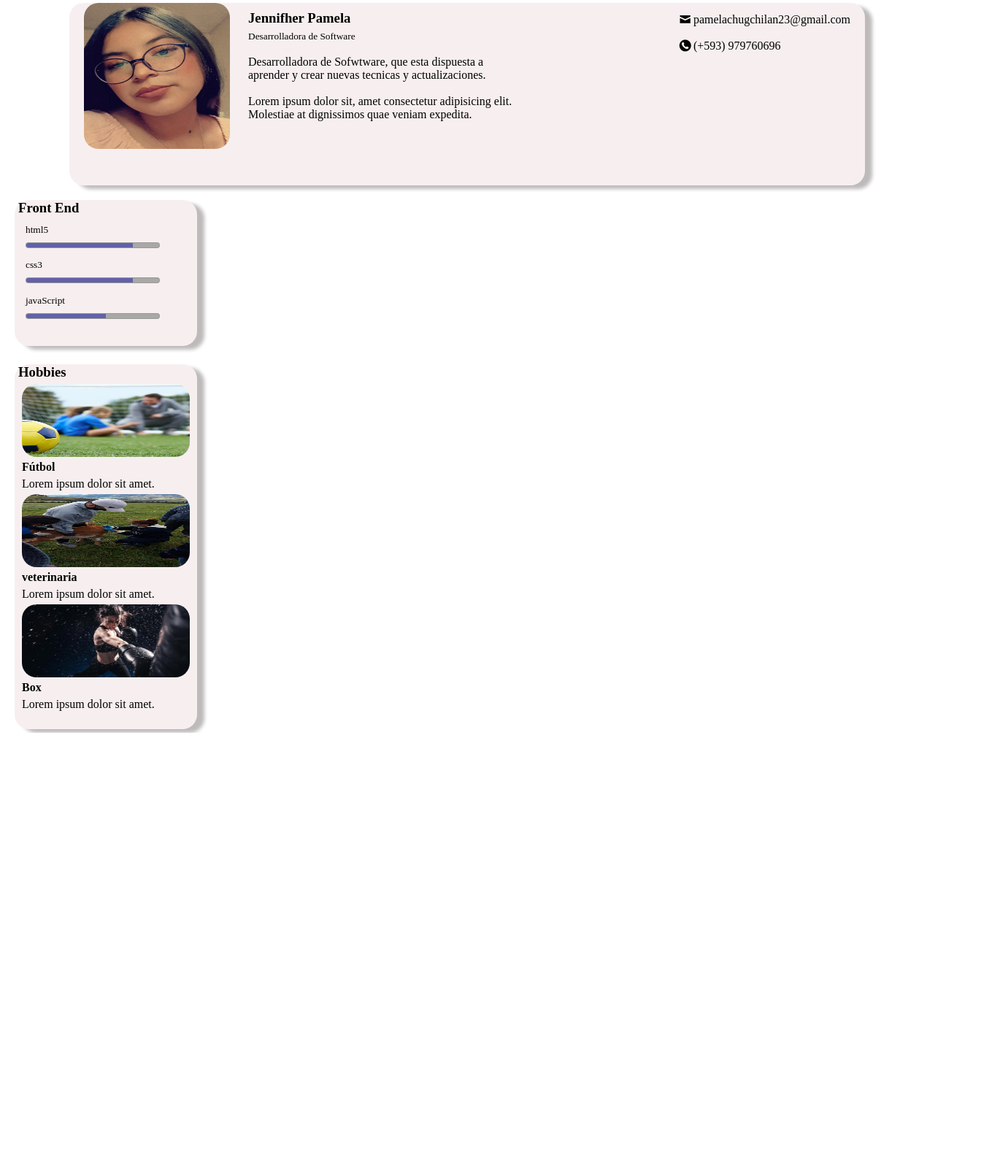
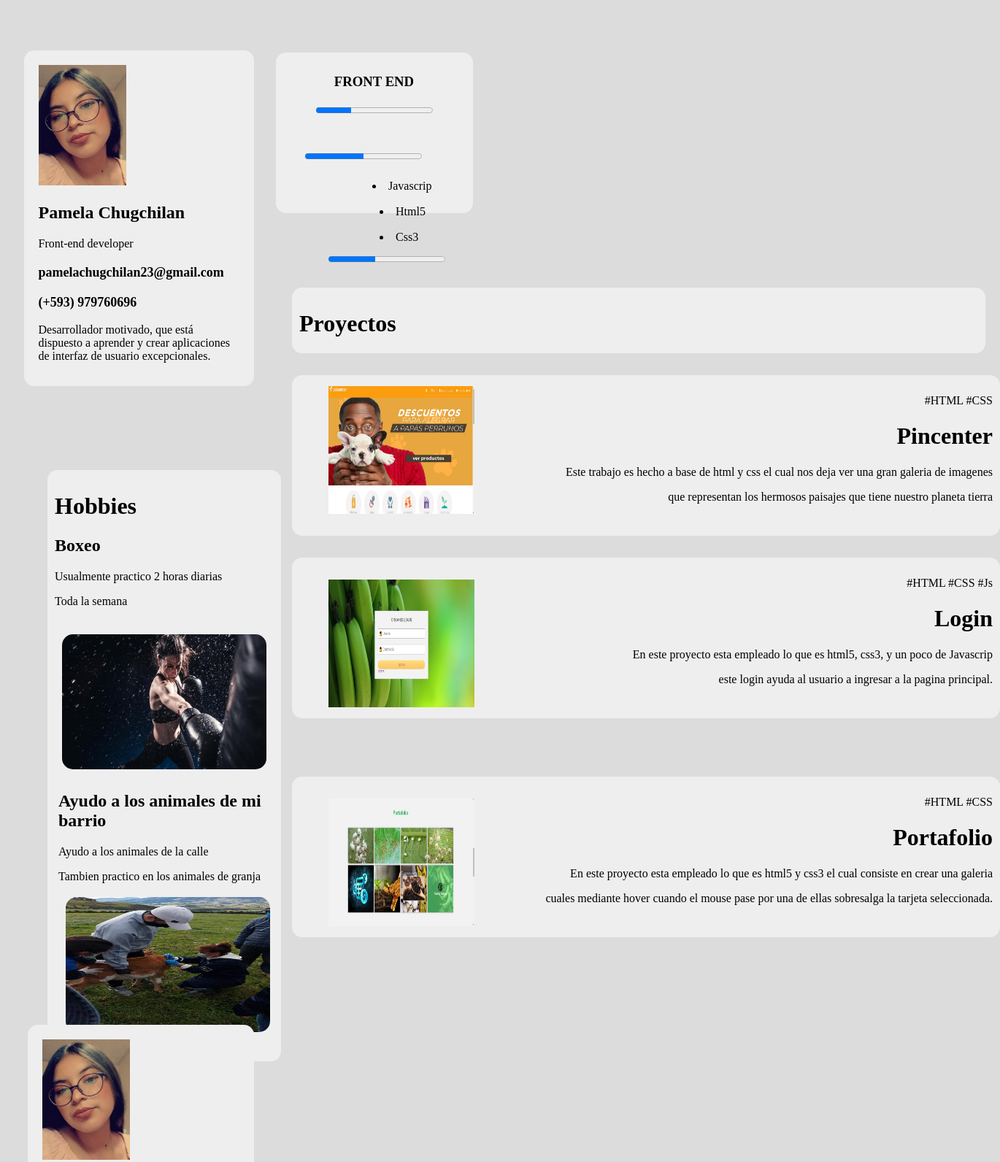
Before and after one commit to jennifher23/reto3, a plain HTML site: page index.html in a window 1280 px wide. Shown: the part 16-1608 px from the top of the page at 73% size, 1370 px wide, since content can reach past the window. Before the commit the page ends 1020 px from the top, so only its background shows below. Drawn offline with Linux system fonts and the light colour scheme.

Commit message:
Index Base

```diff
--- a/estilos.css
+++ b/estilos.css
@@ -1,79 +1,197 @@
-*{
+body{
+    min-height: 100vh;
     margin: 0;
-    padding: 0;
+    background: #DCDCDC;
+    z-index: -1;
+    display: flex;
+    align-items: center;
+    justify-content: center;
 }
-#subgeneral{
-    margin: auto;
-    margin-top: 10px;
-    width: 1090px;
-    height: 250px;
-    background-color: rgb(247, 239, 239);
-    position:relative;
-    z-index: index 1;
-    border-radius: 20px;
-    box-shadow: 10px 5px 5px rgb(189, 186, 186);
+
+.encabezado{
+    position: relative;
+    bottom: 85px;
+    left: -80px;
+    width: 275px;
+    height: 420px;
+    padding: 20px;
+    background: #eeeeee;
+    border-radius: 14px;
+    text-align:left;
 }
-#subgeneral .imagenes{
-    width: 200px;
-    height: 200px;
-    border-radius: 10%;
-    margin-left: 20px;
-    margin-top: 20px;
+
+.encabezado img{
+    width: 120px;
 }
-#subgeneral .parrafos{
-    margin-left: 245px;
-    margin-top: -190px;
-}
-#subgeneral .iconos{
- float: right;
- margin: -40px 20px 0 auto;
-}
-#contenido{
+
+.progress{
+    position: relative;
+    bottom: 202px;
+    left: -50px;
     width: 250px;
     height: 200px;
-    background-color: rgb(247, 239, 239);
-    margin-top: 20px;
-    border-radius: 20px;
-    margin-left: 20px;
-    box-shadow: 10px 5px 5px rgb(189, 186, 186);
+    padding: 10px;
+    background: #eeeeee;
+    border-radius: 14px;
+    text-align:center;
 }
-ul{
-    list-style-type: none;
+
+.progress2{
+    position: relative;
+    left: -280px;
+    bottom: 170px;
 }
-aside{
-    flex-basis: 30%;
+
+.progress3{
+    position: absolute;
+    left: 450px;
+    bottom: 420px;
 }
-aside *{
-    color: #000;
-    text-align: justify;
-    margin-top: 10px;
-    margin: 5px;
+
+.ramas{
+    position: absolute;
+    left: 510px;
+    bottom: 520px;
 }
-/*METER*/
-meter{
-    display: block;
-    width: 80%;
+
+.ramas1{
+    position: absolute;
+    left: 520px;
+    bottom: 485px;
 }
-meter::-webkit-meter-optimum-value{
-    background: none;
-    background-color: rgb(97, 97, 170);
+
+.ramas2{
+    position: absolute;
+    left: 520px;
+    bottom: 450px;
 }
-meter::-webkit-meter-bar{
-    background: none;
-    background-color: rgb(170, 167, 167);
+
+
+.titulo{
+    position: absolute;
+    bottom: 300px;
+    left: 400px;
+    width: 930px;
+    height: 70px;
+    padding: 10px;
+    background: #eeeeee;
+    border-radius: 14px;
+    text-align:left;
 }
-#HOBBIES{
-    width: 250px;
-    height: 500px;
-    background-color: rgb(247, 239, 239);
-    margin-top: 25px;
-    border-radius: 20px;
-    margin-left: 20px;
-    box-shadow: 10px 5px 5px rgb(189, 186, 186);
+
+
+.proyecto{
+    position: absolute;
+    bottom: 50px;
+    left: 400px;
+    padding: 10px;
+    width: 950px;
+    height: 200px;
+    background: #eeeeee;
+    border-radius: 14px;
+    text-align:end;
 }
-img {
-    display: block;
-    width: 230px;
-    height: 100px;
-    border-radius: 20px;
+
+.paisaje{
+    position: absolute;
+    width: 200px;
+    height: 175px;
+    bottom: 80px;
+    left: 450px;
 }
+
+.proyecto1{
+    position: absolute;
+    bottom: -200px;
+    left: 400px;
+    width: 950px;
+    height: 200px;
+    padding: 10px;
+    background: #eeeeee;
+    border-radius: 14px;
+    text-align:end;
+}
+
+.paisaje1{
+    position: absolute;
+    width: 200px;
+    height: 175px;
+    bottom: 15px;
+    left: 50px;
+}
+
+.proyecto2{
+    position: absolute;
+    bottom: -500px;
+    left: 400px;
+    padding: 10px;
+    width: 950px;
+    height: 200px;
+    background: #eeeeee;
+    border-radius: 14px;
+    text-align:end;
+}
+
+.paisaje2{
+    position: absolute;
+    width: 200px;
+    height: 175px;
+    bottom: 15px;
+    left: 50px;
+}
+
+.proyecto3{
+    position: absolute;
+    bottom: -670px;
+    left: 65px;
+    width: 300px;
+    height: 790px;
+    padding: 10px;
+    background: #eeeeee;
+    border-radius: 14px;
+    text-align:left;
+}
+
+.paisaje3{
+    position: absolute;
+    width: 280px;
+    height: 185px;
+    bottom: 400px;
+    left: 20px;
+    border-radius: 15px;
+}
+
+.proyecto4{
+    position: absolute;
+    bottom: -990px;
+    left: 70px;
+    width: 300px;
+    height: 700px;
+    padding: 10px;
+    text-align:left;
+}
+
+.paisaje4{
+    position: absolute;
+    width: 280px;
+    height: 185px;
+    bottom: 360px;
+    left: 20px;
+    border-radius: 15px;
+}
+
+.practicas  {
+    position: relative;
+    bottom: -1250px;
+    left: -820px;
+    width: 270px;
+    height: 420px;
+    padding: 20px;
+    background: #eeeeee;
+    border-radius: 14px;
+    text-align:left;
+}
+
+.practicas img{
+    width: 120px;
+}
--- a/index.html
+++ b/index.html
@@ -5,65 +5,78 @@
     <meta http-equiv="X-UA-Compatible" content="IE=edge">
     <meta name="viewport" content="width=device-width, initial-scale=1.0">
     <link rel="stylesheet" href="estilos.css">
-    <link rel="stylesheet" href="fontello/fontello.css">
-    <title>Document</title>
+    <title>Portafolio</title>
 </head>
 <body>
-    <div id="general">
-        <div id="subgeneral">
-            <img class="imagenes" class="parrafos" src="img/image1.jpeg" alt="Perfil">
-            <div class="parrafos">
-                <h3>Jennifher Pamela</h3>
-                <sub>Desarrolladora de Software</sub><br>
-                <div class="iconos">
-                <a class="icon-mail">pamelachugchilan23@gmail.com</a> <br> <br>
-                <a class="icon-phone-circled">(+593) 979760696</a>
+    <div class="encabezado">
+        <img  src="img/image1.jpeg" alt=vegetales>
+        <h2><font face="Berlin Sans FB">Pamela Chugchilan</font></h2>
+        <p>Front-end developer</p>
+        <h3><font size="4">pamelachugchilan23@gmail.com</font></h3>
+        <h3><font size="4">(+593) 979760696</font></h3>
+        <p>Desarrollador motivado, que está dispuesto a aprender y crear aplicaciones de interfaz de usuario excepcionales.</p>
     </div>
-              <br>  <p>Desarrolladora de Sofwtware, que esta dispuesta a <br>
-                        aprender y crear nuevas tecnicas y actualizaciones.
-                    </p> <br>
-                <p>Lorem ipsum dolor sit, amet consectetur adipisicing elit. <br>
-                Molestiae at dignissimos quae veniam expedita.
-                </p>
+    <div class="progress">
+        <h3>FRONT END</h3>
+        <progress max="100" value="30"></progress>
     </div>
+    <div class="progress2">
+        <progress max="100" value="50"></progress>
     </div>
-        <aside>
-            <div id="contenido">
-                <h3> Front End</h3>
-                    <ul>
-                        <li>
-                            <sub>html5</sub>
-                            <meter value="80" min="0" max="100"></meter>
-                        </li>
-                        <li>
-                            <sub>css3</sub>
-                            <meter value="80" min="0" max="100"></meter>
-                        </li>
-                        <li>
-                            <sub>javaScript</sub>
-                            <meter value="60" min="0" max="100"></meter>
-                        </li>
-                    </ul>
+    <div class="progress3">
+        <progress max="100" value="40"></progress>
     </div>
-            <div id="HOBBIES">
-                <h3>Hobbies</h3>
-                <div class="hobbies">
-                    <img src="img/futbol.jpg" alt="">
-                    <h4>Fútbol</h4>
-                    <p>Lorem ipsum dolor sit amet.</p>
+    <div class="ramas">
+        <li>Javascrip</li>
     </div>
-                <div class="hobbies">
-                    <img src="img/veterinaria.jpeg" alt="">
-                    <h4>veterinaria</h4>
-                    <p>Lorem ipsum dolor sit amet.</p>
+    <div class="ramas1">
+        <li>Html5</li>
     </div>
-                <div class="hobbies">
-                    <img src="img/boxeo.jpeg" alt="">
-                    <h4>Box</h4>
-                    <p>Lorem ipsum dolor sit amet.</p>
+    <div class="ramas2">
+        <li>Css3</li>
     </div>
+
+    <div class="titulo">
+        <h1>Proyectos </h1>
     </div>
-        </aside>
+    <div class="proyecto">
+        <p>#HTML #CSS </p>
+        <h1>Pincenter</h1>
+        <p>Este trabajo es hecho a base de html y css el cual nos deja ver una gran galeria de imagenes</p>
+        <p>que representan los hermosos paisajes que tiene nuestro planeta tierra</p>
+    </div>
+    <img class="paisaje" src="img/image6.jpeg">
+    <div class="proyecto1">
+        <p>#HTML #CSS  #Js</p>
+        <h1>Login</h1>
+        <p>En este proyecto esta empleado lo que es html5, css3, y un poco de Javascrip</p>
+        <p>este login ayuda al usuario a ingresar a la pagina principal.</p>
+        <img class="paisaje1" src="img/image4.jpeg" >
+    </div>
+    <div class="proyecto2">
+        <p>#HTML #CSS  </p>
+        <h1>Portafolio</h1>
+        <p>En este proyecto esta empleado lo que es html5 y css3 el cual consiste en crear una galeria</p>
+        <p>cuales mediante hover cuando el mouse pase por una de ellas sobresalga la tarjeta seleccionada.</p>
+        <img class="paisaje2" src="img/image3.jpeg">
+    </div>
+    <div class="proyecto3">
+        <h1>Hobbies</h1>
+        <h2>Boxeo</h2>
+        <p>Usualmente practico 2 horas diarias </p>
+        <p>Toda la semana</p>
+        <img class="paisaje3" src="img/boxeo.jpeg">
+    </div>
+    <div class="proyecto4">
+        <h2>Ayudo a los animales de mi barrio</h2>
+        <p>Ayudo a los animales de la calle</p>
+        <p>Tambien practico en los animales de granja</p>
+        <img class="paisaje4" src="img/veterinaria.jpeg">
+    </div>
+    <div class="practicas">
+        <img  src="img/image1.jpeg" alt=vegetales>
+        <h1><font face="Berlin Sans FB">Yavirac Tech</font></h1>
+        <p>Empresa dedicada a la simulacion paractica</p>
     </div>
 </body>
 </html>
```
Lines whose indentation alone changed are shown as unchanged.
